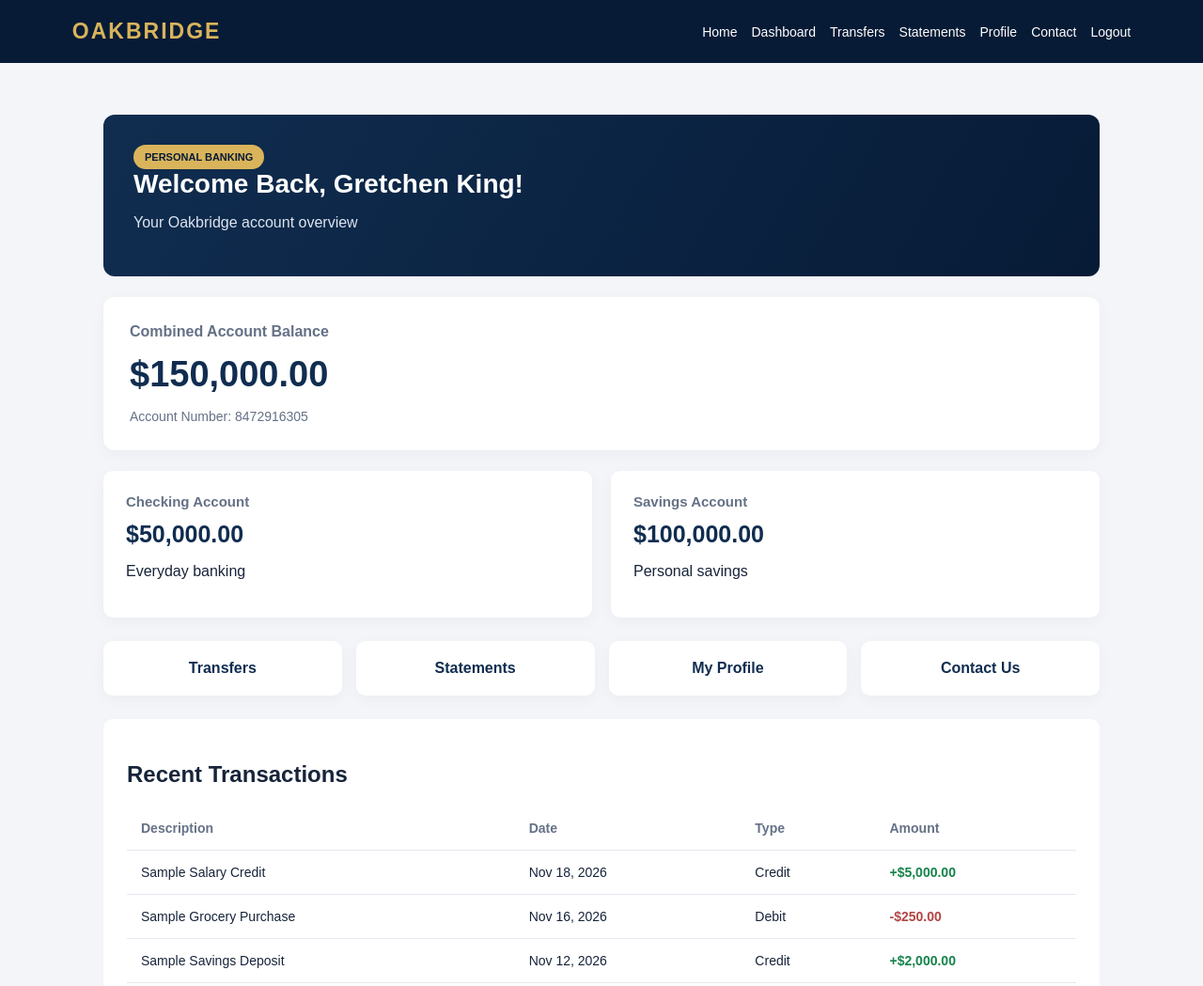
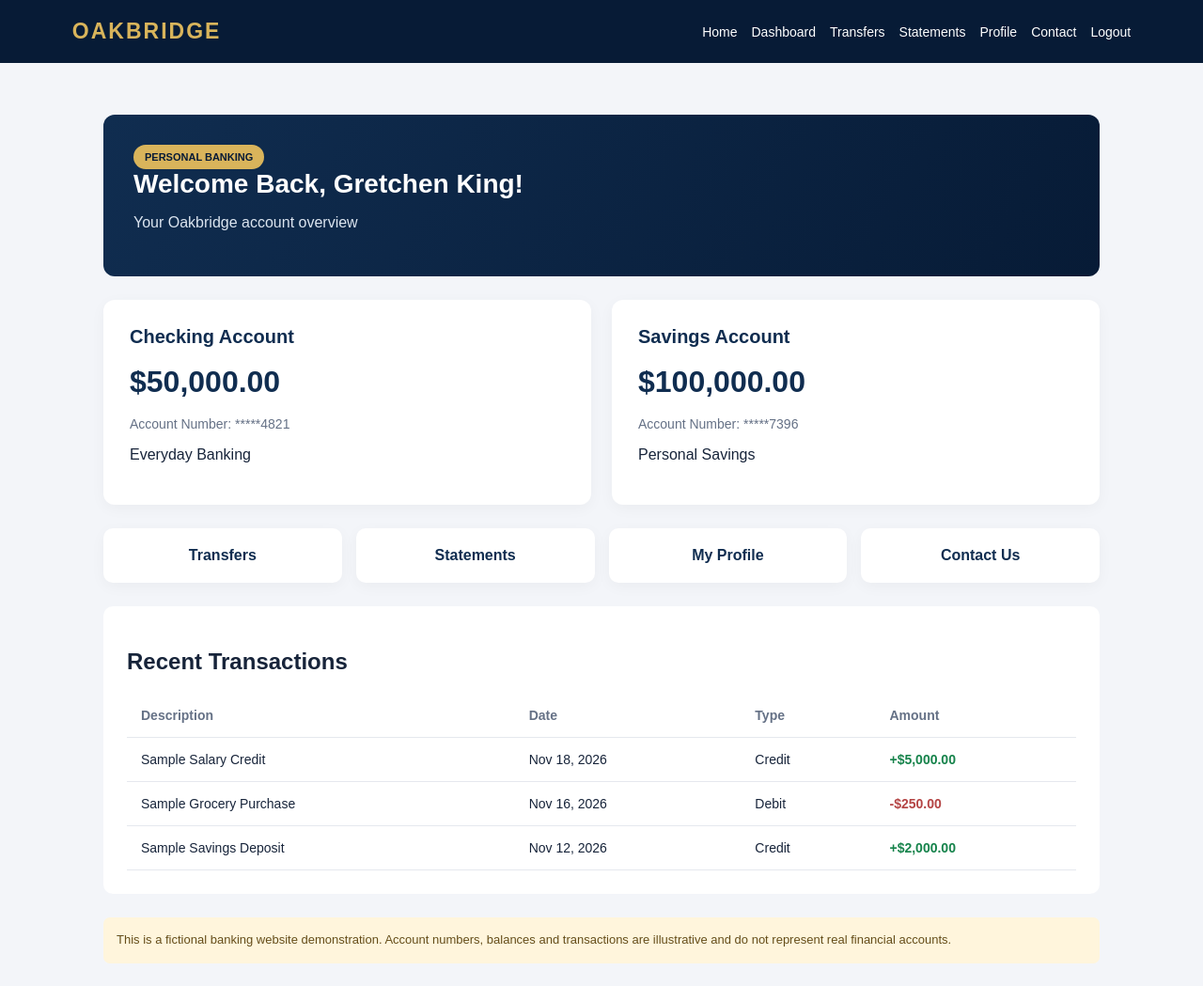
Before and after one commit to kiddablaise/oakbridge-premium-bank, a plain HTML site: page dashboard.html in a window 1280 px wide. Shown: the top 1049 px of the page at 94% size. Drawn offline with Linux system fonts and the light colour scheme.

Commit message:
Revamp dashboard layout and styles
Updated the dashboard layout and styling for better presentation and user experience.

```diff
--- a/dashboard.html
+++ b/dashboard.html
@@ -1,145 +1,249 @@
+
 
 <!DOCTYPE html>
+
 <html lang="en">
+
 <head>
+
 <meta charset="UTF-8">
+
 <meta name="viewport" content="width=device-width, initial-scale=1.0">
+
 <title>Dashboard | Oakbridge Financial Bank</title>
+
 <style>
+
 *{box-sizing:border-box}
+
 body{margin:0;font-family:Arial,sans-serif;background:#f3f5f9;color:#17243a}
+
 header{background:#071b36;padding:20px 6%;display:flex;justify-content:space-between;align-items:center;flex-wrap:wrap}
+
 .logo{color:#d9b45b;font-size:23px;font-weight:bold;letter-spacing:2px}
+
 nav{display:flex;flex-wrap:wrap;gap:15px}
+
 nav a{color:white;text-decoration:none;font-size:14px}
-nav a:hover{color:#d9b45b}
+
 .container{max-width:1100px;margin:35px auto;padding:20px}
+
 .welcome{background:linear-gradient(120deg,#102d50,#071b36);color:white;padding:32px;border-radius:12px}
+
 .welcome h1{margin:0 0 10px;font-size:28px}
+
 .welcome p{color:#dce5f0}
+
 .tag{display:inline-block;background:#d9b45b;color:#071b36;padding:7px 12px;border-radius:20px;font-size:11px;font-weight:bold}
-.balance{background:#fff;padding:28px;border-radius:12px;margin-top:22px;box-shadow:0 4px 16px #0000000a}
-.balance h2{margin:0;color:#657186;font-size:16px}
-.total{font-size:38px;color:#102d50;font-weight:bold;margin:15px 0}
-.account{color:#657186;font-size:14px}
-.cards{display:grid;grid-template-columns:repeat(2,1fr);gap:20px;margin-top:22px}
-.card{background:white;padding:24px;border-radius:10px;box-shadow:0 4px 16px #0000000a}
-.card h3{margin:0 0 12px;color:#657186;font-size:15px}
-.amount{font-size:25px;font-weight:bold;color:#102d50}
+
+.accounts{display:grid;grid-template-columns:repeat(2,1fr);gap:22px;margin-top:25px}
+
+.card{background:white;padding:28px;border-radius:12px;box-shadow:0 4px 16px #0000000a}
+
+.card h2{color:#102d50;font-size:20px;margin-top:0}
+
+.amount{font-size:32px;font-weight:bold;color:#102d50;margin:18px 0}
+
+.account-number{color:#657186;font-size:14px}
+
 .actions{display:grid;grid-template-columns:repeat(4,1fr);gap:15px;margin-top:25px}
+
 .action{background:white;padding:20px;text-align:center;border-radius:10px;text-decoration:none;color:#102d50;font-weight:bold;box-shadow:0 4px 16px #0000000a}
-.action:hover{background:#edf2f8}
+
 .transactions{background:white;padding:25px;border-radius:10px;margin-top:25px;overflow-x:auto}
+
 table{width:100%;border-collapse:collapse;min-width:500px}
+
 th,td{text-align:left;padding:15px;border-bottom:1px solid #e5e8ee;font-size:14px}
+
 th{color:#657186}
+
 .credit{color:#16834b;font-weight:bold}
+
 .debit{color:#b44444;font-weight:bold}
+
 .notice{background:#fff5dc;color:#654d19;padding:14px;border-radius:7px;margin-top:25px;font-size:13px;line-height:1.6}
+
 footer{background:#071b36;color:white;text-align:center;padding:25px;font-size:13px;margin-top:35px}
+
 @media(max-width:700px){
+
 .container{margin:15px auto;padding:14px}
-.cards{grid-template-columns:1fr}
+
+.accounts{grid-template-columns:1fr}
+
 .actions{grid-template-columns:repeat(2,1fr)}
+
 .welcome h1{font-size:23px}
-.total{font-size:32px}
+
+.amount{font-size:29px}
+
 }
+
 </style>
+
 </head>
+
 <body>
 
 <header>
+
 <div class="logo">OAKBRIDGE</div>
+
 <nav>
+
 <a href="index.html">Home</a>
+
 <a href="dashboard.html">Dashboard</a>
+
 <a href="transfers.html">Transfers</a>
+
 <a href="statements.html">Statements</a>
+
 <a href="profile.html">Profile</a>
+
 <a href="contact.html">Contact</a>
+
 <a href="login.html">Logout</a>
+
 </nav>
+
 </header>
 
 <main class="container">
 
 <section class="welcome">
+
 <span class="tag">PERSONAL BANKING</span>
+
 <h1>Welcome Back, Gretchen King!</h1>
+
 <p>Your Oakbridge account overview</p>
+
 </section>
 
-<section class="balance">
-<h2>Combined Account Balance</h2>
-<div class="total">$150,000.00</div>
-<div class="account">Account Number: 8472916305</div>
-</section>
+<section class="accounts">
 
-<section class="cards">
 <div class="card">
-<h3>Checking Account</h3>
+
+<h2>Checking Account</h2>
+
 <div class="amount">$50,000.00</div>
-<p>Everyday banking</p>
+
+<div class="account-number">Account Number: *****4821</div>
+
+<p>Everyday Banking</p>
+
 </div>
 
 <div class="card">
-<h3>Savings Account</h3>
+
+<h2>Savings Account</h2>
+
 <div class="amount">$100,000.00</div>
-<p>Personal savings</p>
+
+<div class="account-number">Account Number: *****7396</div>
+
+<p>Personal Savings</p>
+
 </div>
+
 </section>
 
 <section class="actions">
+
 <a class="action" href="transfers.html">Transfers</a>
+
 <a class="action" href="statements.html">Statements</a>
+
 <a class="action" href="profile.html">My Profile</a>
+
 <a class="action" href="contact.html">Contact Us</a>
+
 </section>
 
 <section class="transactions">
+
 <h2>Recent Transactions</h2>
+
 <table>
+
 <thead>
+
 <tr>
+
 <th>Description</th>
+
 <th>Date</th>
+
 <th>Type</th>
+
 <th>Amount</th>
+
 </tr>
+
 </thead>
+
 <tbody>
+
 <tr>
+
 <td>Sample Salary Credit</td>
+
 <td>Nov 18, 2026</td>
+
 <td>Credit</td>
+
 <td class="credit">+$5,000.00</td>
+
 </tr>
+
 <tr>
+
 <td>Sample Grocery Purchase</td>
+
 <td>Nov 16, 2026</td>
+
 <td>Debit</td>
+
 <td class="debit">-$250.00</td>
+
 </tr>
+
 <tr>
+
 <td>Sample Savings Deposit</td>
+
 <td>Nov 12, 2026</td>
+
 <td>Credit</td>
+
 <td class="credit">+$2,000.00</td>
+
 </tr>
+
 </tbody>
+
 </table>
+
 </section>
 
 <div class="notice">
-<strong>Important:</strong> This is a fictional banking website demonstration. All names, account numbers, balances and transactions are sample information. No real accounts or banking services are provided.
+
+This is a fictional banking website demonstration. Account numbers, balances and transactions are illustrative and do not represent real financial accounts.
+
 </div>
 
 </main>
 
 <footer>
+
 <p>© 2026 Oakbridge Financial Bank</p>
-<p>Fictional banking website demonstration only. Not a real bank.</p>
+
+<p>Fictional banking website demonstration only.</p>
+
 </footer>
 
 </body>
+
 </html>
```
